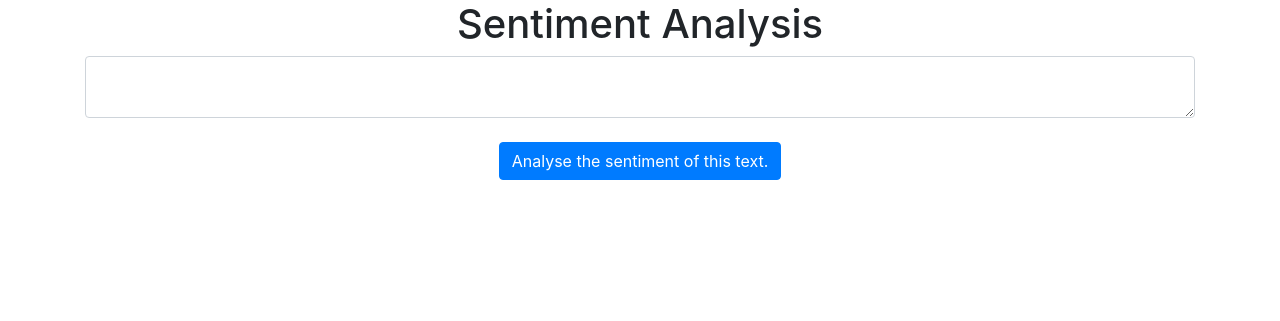
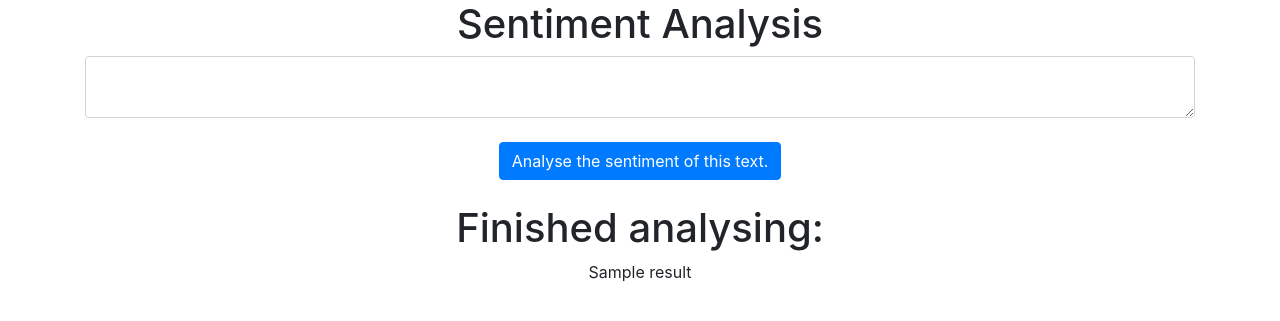
Before and after one commit to notBigL/BAWebsite, a Flask app: template website/templates/sentiment.html in a window 1280 px wide. Shown: the part 56-377 px from the top of the page. Run offline with Flask 3, Linux system fonts and the light colour scheme; the template is opened without the code that fills it: most values are stand-ins (such as "Sample title", 1, 10 or a date in 2020); some libraries are stand-ins or nearby versions.

Commit message:
zurückgeben von sentiment läuft jetzt

```diff
--- a/website/analyze.py
+++ b/website/analyze.py
@@ -12,6 +12,7 @@ def analyze_sentiment(data):
 
     print(cls_explainer.predicted_class_name, flush=True)
     print(cls_explainer.word_attributions, flush=True)
+    return cls_explainer.predicted_class_name
 
 
 def analyze_irony(data):
--- a/website/templates/sentiment.html
+++ b/website/templates/sentiment.html
@@ -4,9 +4,14 @@
 <h1 align="center">Sentiment Analysis</h1>
 <form method="post">
     <textarea name="note" id="note" class="form-control"></textarea>
-    <br />
+    <br/>
     <div align="center">
         <button type="submit" class="btn btn-primary">Analyse the sentiment of this text.</button>
     </div>
+    <br/>
+    <div align="center">
+        <h1> Finished analysing: </h1>
+        <p>{{result}}</p>
+    </div>
 </form>
 {% endblock %}
--- a/website/views.py
+++ b/website/views.py
@@ -1,4 +1,5 @@
 import json
+import matplotlib as mpl
 
 from flask import Blueprint, render_template, request, flash, jsonify
 from flask_login import login_required, current_user
@@ -44,9 +45,9 @@ def sentiment():
         if len(note) < 6:
             flash("Text is too short", category='error')
         else:
-            analyze.analyze_sentiment(note)
+            result = analyze.analyze_sentiment(note)
             flash("Completed analysis", category='success')
-
+            return render_template("sentiment.html", result=result)
     return render_template("sentiment.html")
 
 
```
